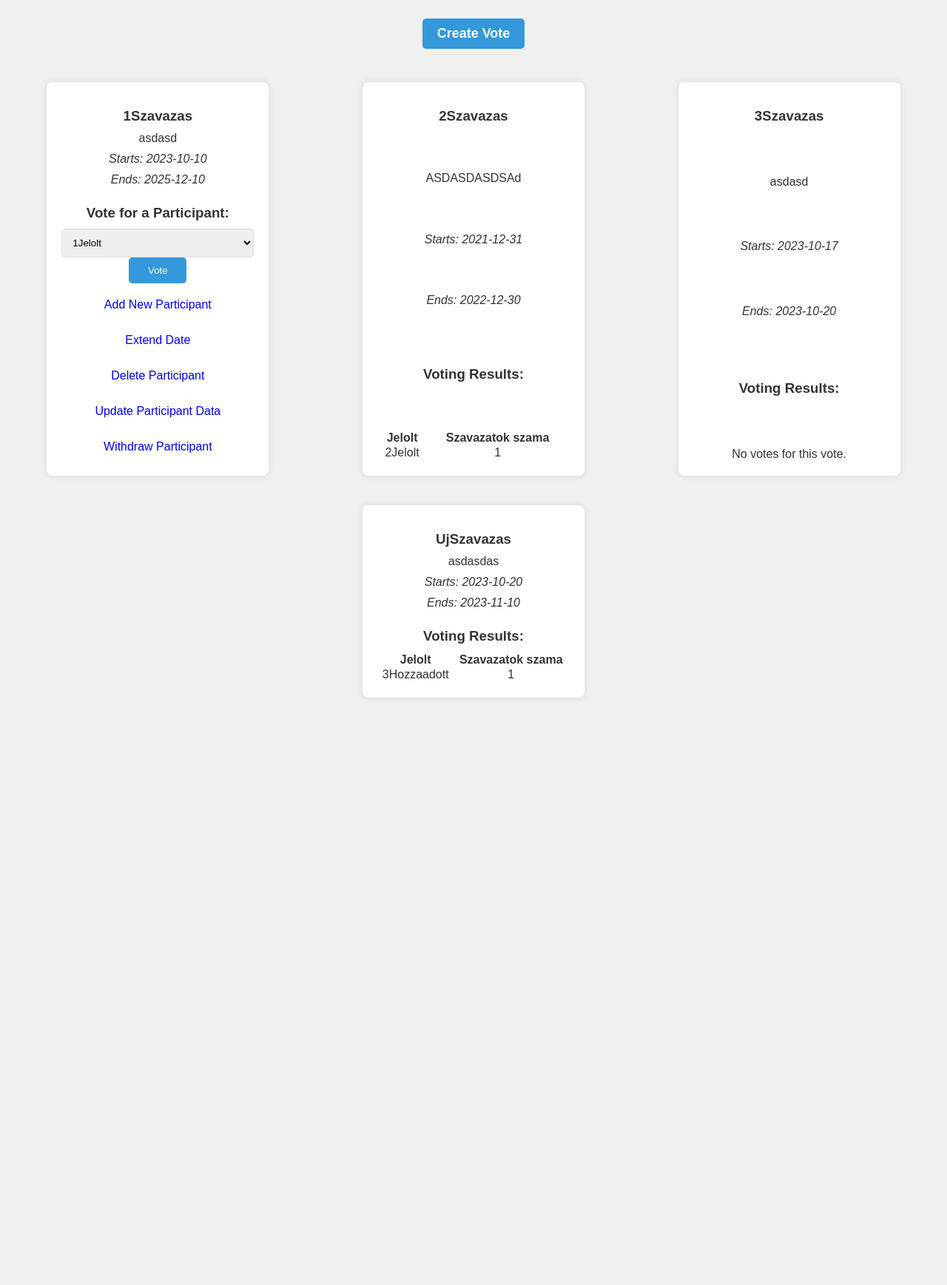
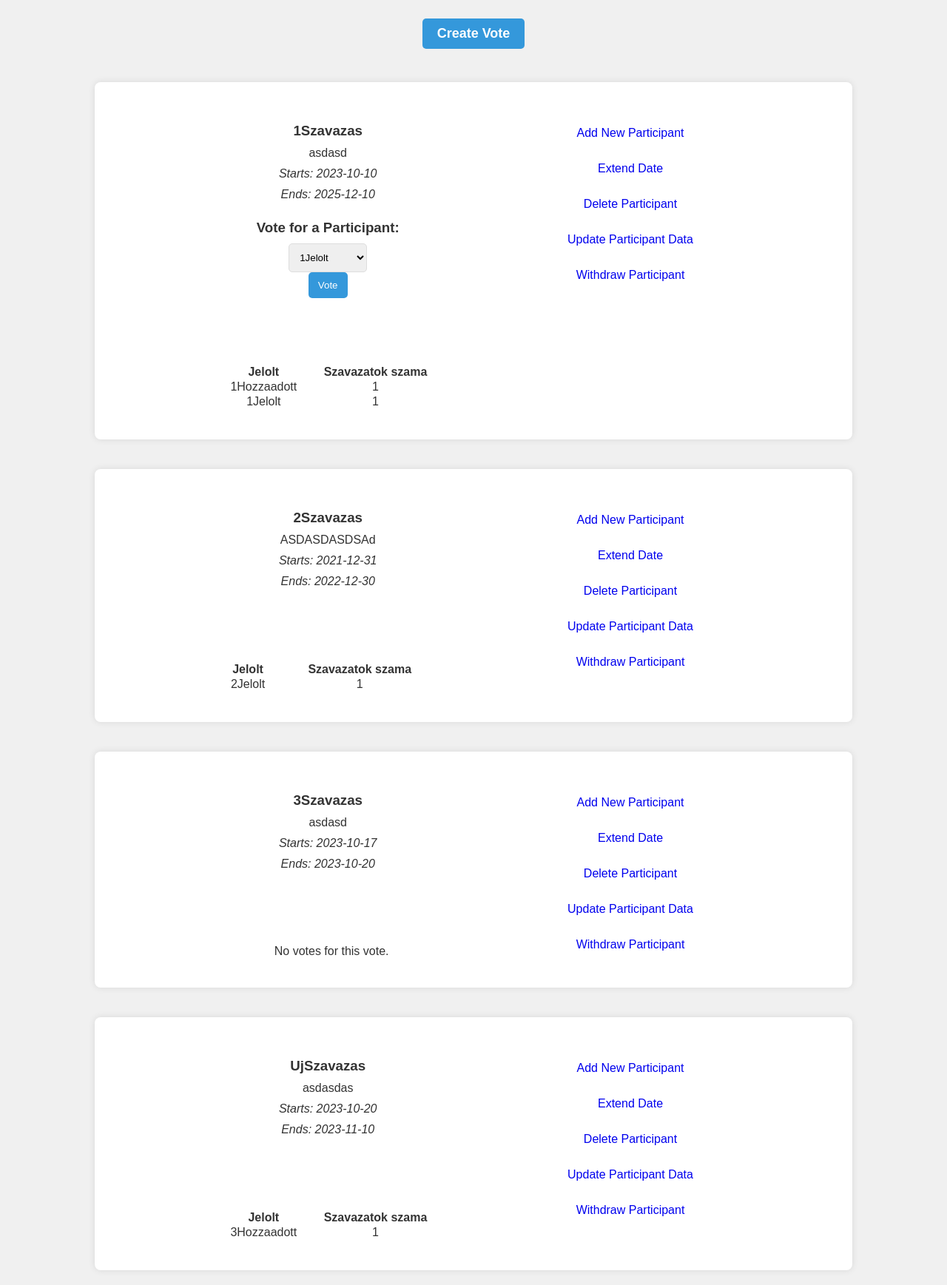
Before and after one commit to nemethzozzi/VotingWebsite, a PHP site: page /homepage.php in a window 1280 px wide. Shown: the part 61-1798 px from the top of the page at 74% size. Before the commit the page ends 1004 px from the top, so only its background shows below. Run offline with PHP 8.4, Linux system fonts and the light colour scheme; the visitor is signed in with stand-in values (Sample User, id 1); data comes from the database, SQL or seed files in the repository.

Commit message:
Updating the style

```diff
--- a/homepage.css
+++ b/homepage.css
@@ -124,7 +124,7 @@ header {
 }
 
 .participant-select {
-    width: 100%;
+    width: 30%;
     padding: 10px;
     border: 1px solid #ddd;
     border-radius: 5px;
@@ -145,13 +145,89 @@ header {
 .primary-button {
     margin-top: 10px;
     margin: 0 auto;
-    width: 30%;
+    width: 15%;
     background: #3498db;
     color: #fff;
     cursor: pointer;
 }
 
+/* Additional styles for the modified layout */
 
+.vote {
+    width: 80%;
+    padding: 20px;
+    background: #fff;
+    border-radius: 8px;
+    box-shadow: 0 0 10px 0 rgba(0, 0, 0, 0.1);
+    text-align: center;
+    display: flex;
+    flex-direction: column;
+    justify-content: space-between;
+}
+
+
+.voting {
+    width: 40%;
+    padding: 20px;
+    text-align: center;
+    display: flex;
+    flex-direction: column;
+    justify-content: space-between;
+    margin-left: 10%;
+    position: relative; /* Added to use as a reference for absolute positioning */
+}
+
+.vote-links {
+    width: 30%;
+    padding: 20px;
+    text-align: center;
+    display: flex;
+    flex-direction: column;
+    justify-content: space-around;
+    align-items: center;
+    position: absolute; /* Positioned absolutely relative to the parent .szavazas */
+    margin-top: 0 auto;
+    margin-left: 40%;
+}
+
+.result {
+    width: 35%;
+    padding: 20px;
+    text-align: center;
+    display: flex;
+    flex-direction: column;
+    justify-content: space-between;
+    margin-left: 13%;
+    margin-top: 5%;
+}
+
+.non-logged-vote {
+    width: 20%;
+    padding: 20px;
+    margin-top: 20px;
+    margin-left: 20px;
+    background: #fff;
+    border-radius: 8px;
+    box-shadow: 0 0 10px 0 rgba(0, 0, 0, 0.1);
+    text-align: center;
+    display: flex;
+    flex-direction: column;
+    justify-content: space-between;
+}
+
+.non-logged-voting {
+    width: 80%; /* Adjust the width as needed */
+    padding: 20px;
+    margin: 0 auto; /* Center horizontally */
+    text-align: center;
+}
+
+.non-logged-result {
+    width: 80%; /* Adjust the width as needed */
+    padding: 20px;
+    margin: 0 auto; /* Center horizontally */
+    text-align: center;
+}
 
 
 
--- a/homepage.php
+++ b/homepage.php
@@ -67,6 +67,7 @@ session_start();
         }
     ?>
 </div>
+
 <div class="votes-container">
     <?php
     // Check if the user is logged in
@@ -78,49 +79,15 @@ session_start();
         if ($result->num_rows > 0) {
             while ($row = $result->fetch_assoc()) {
                 echo '<div class="vote">';
+                echo '<div class="voting">';
                 echo '<h3 class="vote-title">' . $row['Megnevezes'] . '</h3>';
                 echo '<p class="vote-description">' . $row['Leiras'] . '</p>';
                 echo '<p class="vote-start">Starts: ' . $row['Indul'] . '</p>';
                 echo '<p class="vote-end">Ends: ' . $row['Zarul'] . '</p>';
 
-                    // Check if the vote is closed
+                // Voting form
                 $currentDate = date('Y-m-d');
-                    if ($currentDate > $row['Zarul']) {
-                        echo '<h3 class="section-title">Voting Results:</h3>';
-
-                        // Display voting results here
-                    $vote_id = $row['Szavazas kod'];
-                    $votingResultsQuery = "SELECT `Melyik jeloltre`, COUNT(*) AS `Szavazatok szama` FROM szavazat WHERE `Szavazas kod` = ? GROUP BY `Melyik jeloltre`";
-
-                    if ($stmt = $conn->prepare($votingResultsQuery)) {
-                        $stmt->bind_param("i", $vote_id);
-                        $stmt->execute();
-                        $results = $stmt->get_result();
-                        $stmt->close();
-
-                        if ($results->num_rows > 0) {
-                        echo '<table>';
-                        echo '<tr>';
-                        echo '<th>Jelolt</th>';
-                        echo '<th>Szavazatok szama</th>';
-                        echo '</tr>';
-
-                        while ($resultRow = $results->fetch_assoc()) {
-                            echo '<tr>';
-                            echo '<td>' . $resultRow['Melyik jeloltre'] . '</td>';
-                            echo '<td>' . $resultRow['Szavazatok szama'] . '</td>';
-                            echo '</tr>';
-                        }
-
-                        echo '</table>';
-                    } else {
-                        echo 'No votes for this vote.';
-                    }
-                }
-
-
-                    } else {
-                        // Voting form
+                if ($currentDate <= $row['Zarul']) {
                     echo '<h3 class="section-title">Vote for a Participant:</h3>';
                     echo '<form action="add_vote.php" method="post" class="vote-form">';
                     echo '<input type="hidden" name="vote_id" value="' . $row['Szavazas kod'] . '">';
@@ -154,42 +121,13 @@ session_start();
                         }
                     }
 
-
-
                     echo '</select>';
                     echo '<input type="submit" value="Vote" class="button primary-button">';
                     echo '</form>';
-
-                        echo '<a href="add_new_participant.php?vote_id=' . $row['Szavazas kod'] . '" class="button">Add New Participant</a>';
-                        echo '<a href="extend_date.php?vote_id=' . $row['Szavazas kod'] . '" class="button">Extend Date</a>';
-                        echo '<a href="delete_participant.php?vote_id=' . $row['Szavazas kod'] . '" class="button">Delete Participant</a>';
-                        echo '<a href="update_participant.php?vote_id=' . $row['Szavazas kod'] . '" class="button">Update Participant Data</a>';
-                        echo '<a href="withdraw_participant.php?vote_id=' . $row['Szavazas kod'] . '" class="button">Withdraw Participant</a>';
                 }
                 echo '</div>';
-                }
-            } else {
-                echo '<h2>No available votes.</h2>';
-            }
-        } else {
-
-
-            // Display a list of available votes for non-logged users
-            $query = "SELECT * FROM szavazas";
-            $result = $conn->query($query);
-
-            if ($result->num_rows > 0) {
-                while ($row = $result->fetch_assoc()) {
-                    echo '<div class="vote">';
-                    echo '<h3 class="vote-title">' . $row['Megnevezes'] . '</h3>';
-                    echo '<p class="vote-description">' . $row['Leiras'] . '</p>';
-                    echo '<p class="vote-start">Starts: ' . $row['Indul'] . '</p>';
-                    echo '<p class="vote-end">Ends: ' . $row['Zarul'] . '</p>';
-
-                    // Check if the vote is closed
-                    $currentDate = date('Y-m-d');
-                    if ($currentDate > $row['Zarul']) {
-                        echo '<h3 class="section-title">Voting Results:</h3>';
+                // Voting results on the right side
+                echo '<div class="result">';
                 $vote_id = $row['Szavazas kod'];
                 $votingResultsQuery = "SELECT `Melyik jeloltre`, COUNT(*) AS `Szavazatok szama` FROM szavazat WHERE `Szavazas kod` = ? GROUP BY `Melyik jeloltre`";
                 if ($stmt = $conn->prepare($votingResultsQuery)) {
@@ -198,7 +136,6 @@ session_start();
                     $results = $stmt->get_result();
                     $stmt->close();
                     if ($results->num_rows > 0) {
-
                         echo '<table>';
                         echo '<tr>';
                         echo '<th>Jelolt</th>';
@@ -215,9 +152,65 @@ session_start();
                         echo 'No votes for this vote.';
                     }
                 }
+                echo '</div>';
 
+                // Links on the right side
+                echo '<div class="vote-links">';
+                echo '<a href="add_new_participant.php?vote_id=' . $row['Szavazas kod'] . '" class="button">Add New Participant</a>';
+                echo '<a href="extend_date.php?vote_id=' . $row['Szavazas kod'] . '" class="button">Extend Date</a>';
+                echo '<a href="delete_participant.php?vote_id=' . $row['Szavazas kod'] . '" class="button">Delete Participant</a>';
+                echo '<a href="update_participant.php?vote_id=' . $row['Szavazas kod'] . '" class="button">Update Participant Data</a>';
+                echo '<a href="withdraw_participant.php?vote_id=' . $row['Szavazas kod'] . '" class="button">Withdraw Participant</a>';
+                echo '</div>';
+
+                echo '</div>'; // Close the vote container
+            }
+        } else {
+            echo '<h2>No available votes.</h2>';
+        }
+    } else {
+        // Display a list of available votes for non-logged users
+        $query = "SELECT * FROM szavazas";
+        $result = $conn->query($query);
+
+        if ($result->num_rows > 0) {
+            while ($row = $result->fetch_assoc()) {
+                echo '<div class="non-logged-vote">';
+                echo '<div class="non-logged-voting">';
+                echo '<h3 class="vote-title">' . $row['Megnevezes'] . '</h3>';
+                echo '<p class="vote-description">' . $row['Leiras'] . '</p>';
+                echo '<p class="vote-start">Starts: ' . $row['Indul'] . '</p>';
+                echo '<p class "vote-end">Ends: ' . $row['Zarul'] . '</p>';
+                echo '</div>';
+
+                echo '<div class="non-logged-result">';
+                $vote_id = $row['Szavazas kod'];
+                $votingResultsQuery = "SELECT `Melyik jeloltre`, COUNT(*) AS `Szavazatok szama` FROM szavazat WHERE `Szavazas kod` = ? GROUP BY `Melyik jeloltre`";
+                if ($stmt = $conn->prepare($votingResultsQuery)) {
+                    $stmt->bind_param("i", $vote_id);
+                    $stmt->execute();
+                    $results = $stmt->get_result();
+                    $stmt->close();
+                    if ($results->num_rows > 0) {
+                        echo '<table>';
+                        echo '<tr>';
+                        echo '<th>Jelolt</th>';
+                        echo '<th>Szavazatok szama</th>';
+                        echo '</tr>';
+                        while ($resultRow = $results->fetch_assoc()) {
+                            echo '<tr>';
+                            echo '<td>' . $resultRow['Melyik jeloltre'] . '</td>';
+                            echo '<td>' . $resultRow['Szavazatok szama'] . '</td>';
+                            echo '</tr>';
+                        }
+                        echo '</table>';
+                    } else {
+                        echo 'No votes for this vote.';
+                    }
                 }
                 echo '</div>';
+                echo '</div>'; // Close the vote container
+
             }
         } else {
             echo '<h2>No available votes.</h2>';
@@ -225,5 +218,7 @@ session_start();
     }
     ?>
 </div>
+
+
 </body>
 </html>
--- a/update_participant.php
+++ b/update_participant.php
@@ -70,7 +70,7 @@ if (isset($_GET['vote_id'])) {
         echo '<script>
             setTimeout(function(){
                 window.location.href = "homepage.php";
-            }, 3000);
+            }, 2000);
         </script>';
     }
     ?>
```
Lines whose indentation alone changed are shown as unchanged.
